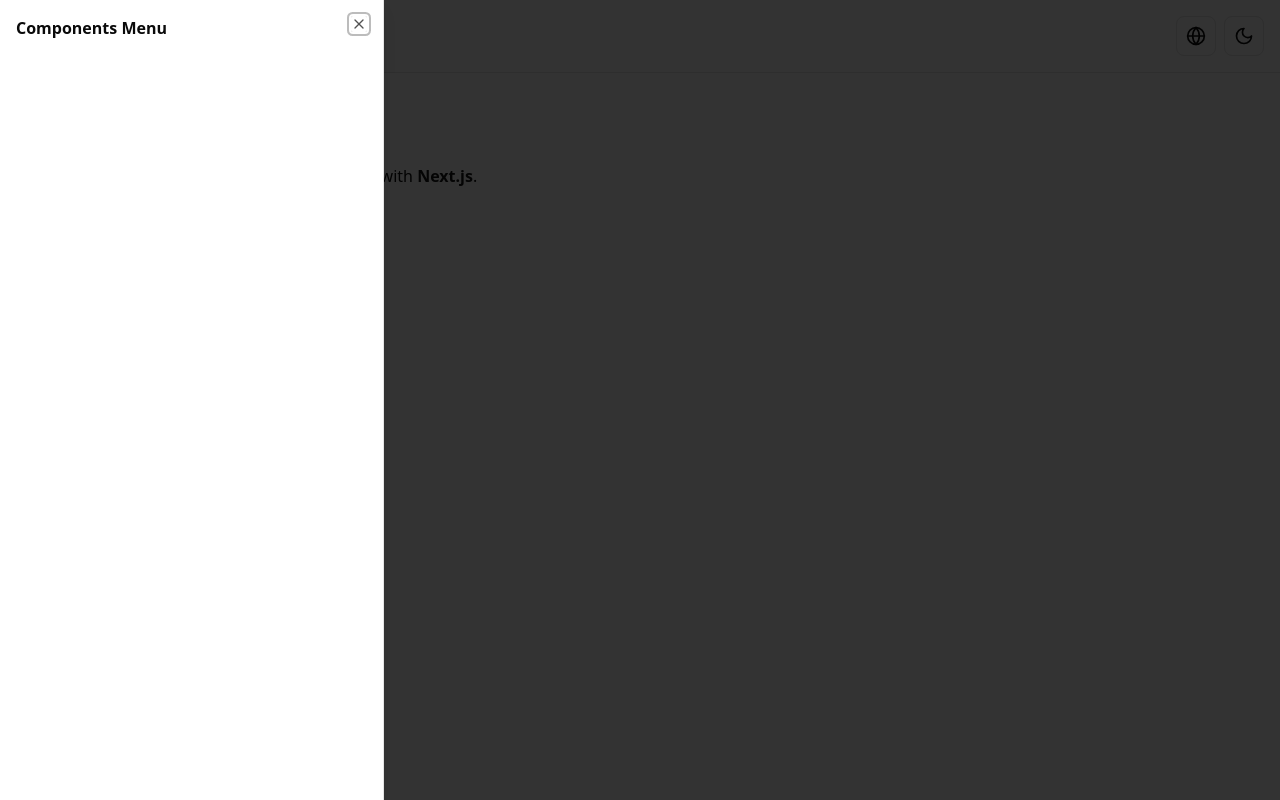
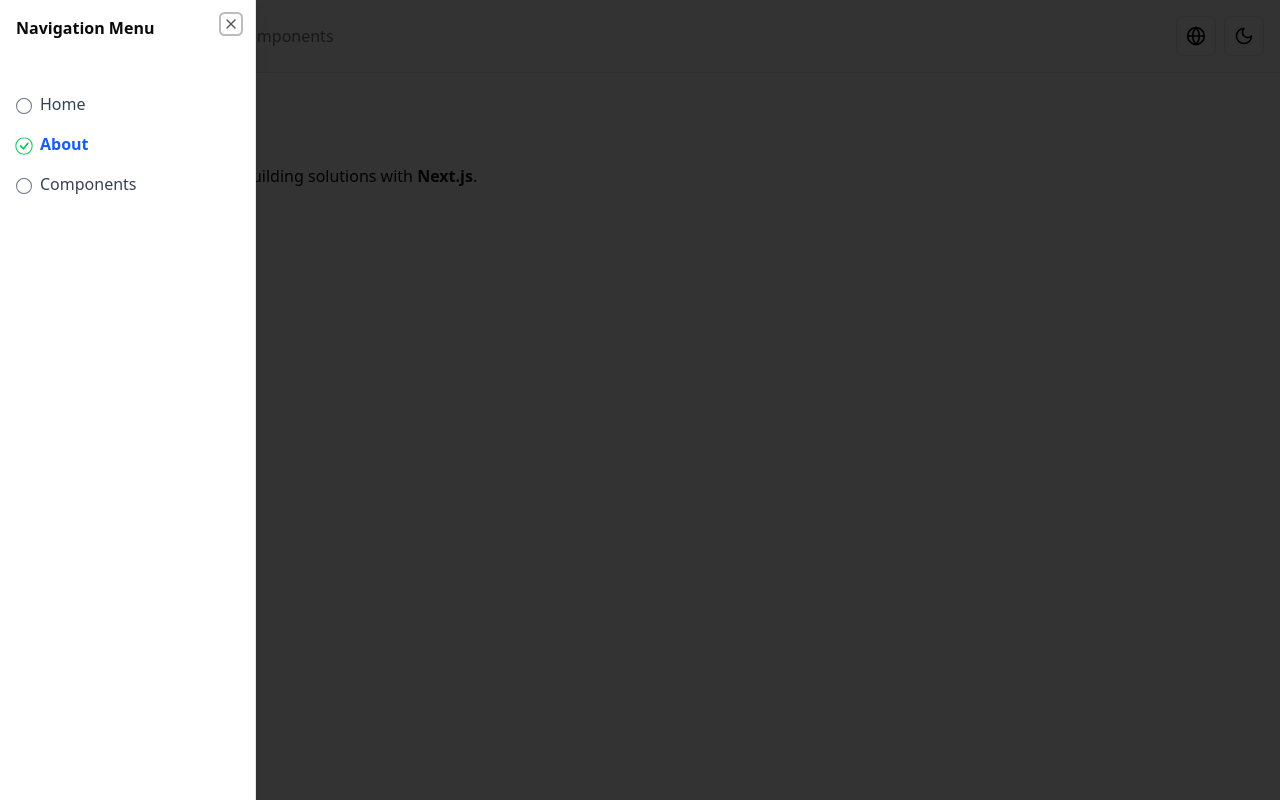
Before and after one commit to zecki1/site, a Next.js app: page /about in a window 1280 px wide. Both pictures are taken after a click on the button "Open Menu". Built offline with nearby package versions, Linux system fonts and the light colour scheme.

Commit message:
menu dinamico funcionando

```diff
--- a/src/app/[slug]/page.tsx
+++ b/src/app/[slug]/page.tsx
@@ -1,13 +1,22 @@
 import DynamicPageClient from "@/components/DynamicPageClient"
 
-export async function generateStaticParams() {
+// Definir tipo para os parâmetros estáticos
+type StaticParams = { slug: string }[]
+
+export async function generateStaticParams(): Promise<StaticParams> {
   return [
     { slug: "home" },
     { slug: "about" },
-    { slug: "Components" },
+    { slug: "components" },
   ]
 }
 
-export default function DynamicPage({ params }: { params: { slug: string } }) {
-  return <DynamicPageClient slug={params.slug} />
+// Interface para os props do DynamicPage
+interface DynamicPageProps {
+  params: Promise<{ slug: string }>
 }
+
+export default async function DynamicPage({ params }: DynamicPageProps) {
+  const { slug } = await params // Desestruturar diretamente
+  return <DynamicPageClient slug={slug} />
+}
--- a/src/components/DynamicPageClient.tsx
+++ b/src/components/DynamicPageClient.tsx
@@ -6,21 +6,26 @@ import Home from "@/app/pages/home"
 import About from "@/app/pages/about"
 import Components from "@/app/pages/components"
 
-const pageComponents: { [key: string]: React.ComponentType } = {
+type PageComponentType = React.ComponentType
+const pageComponents: Record<string, PageComponentType> = {
     home: Home,
     about: About,
-    components: Components, // Corrigido para "components" (minúsculo) para corresponder ao slug
+    components: Components,
+} as const
+
+interface DynamicPageClientProps {
+    slug: string
 }
 
-export default function DynamicPageClient({ slug }: { slug: string }) {
-    const normalizedSlug = slug === "home" ? "home" : slug
+export default function DynamicPageClient({ slug }: DynamicPageClientProps) {
+    const normalizedSlug = slug.toLowerCase()
     const PageComponent = pageComponents[normalizedSlug]
 
     if (!PageComponent) {
         notFound()
     }
 
-    const isFluid = slug === "components" // "components" usa fluid
+    const isFluid = normalizedSlug === "components"
 
     return (
         <Container fluid={isFluid}>
--- a/src/components/Sidebar.tsx
+++ b/src/components/Sidebar.tsx
@@ -1,6 +1,7 @@
 "use client"
 
 import { useEffect, useState } from "react"
+import { useRouter, usePathname } from "next/navigation"
 import { Button } from "@/components/ui/button"
 import {
     Sheet,
@@ -12,49 +13,106 @@ import {
 import { AlignJustify } from "lucide-react"
 import TextTranslator from "@/components/TextTranslator"
 import { BsCircle, BsCheckCircle } from "react-icons/bs"
+import { cn } from "@/lib/utils"
 
-// Função para extrair labels das seções na página
-const getSectionLabels = () => {
-    const sections = document.querySelectorAll("section[id]")
-    const labels = Array.from(sections).map((section) => ({
-        label: section.id,
-        title: {
-            ptBR: section.id.charAt(0).toUpperCase() + section.id.slice(1), // Capitaliza o label como fallback
-            en: section.id.charAt(0).toUpperCase() + section.id.slice(1),
-            es: section.id.charAt(0).toUpperCase() + section.id.slice(1),
+// Páginas principais
+const pages = [
+    {
+        slug: "home",
+        title: { ptBR: "Início", en: "Home", es: "Inicio" },
     },
-    }))
-    return labels
-}
+    {
+        slug: "about",
+        title: { ptBR: "Sobre", en: "About", es: "Sobre" },
+    },
+    {
+        slug: "components",
+        title: { ptBR: "Componentes", en: "Components", es: "Componentes" },
+    },
+] as const
+
+// Seções e tópicos de /components
+const componentSections = [
+    {
+        label: "introducao",
+        title: { ptBR: "Introdução", en: "Introduction", es: "Introducción" },
+        subItems: [],
+    },
+    {
+        label: "interativos",
+        title: { ptBR: "Interativos", en: "Interactive", es: "Interactivos" },
+        subItems: [
+            { label: "button", title: { ptBR: "Botão", en: "Button", es: "Botón" } },
+            { label: "dropdown-menu", title: { ptBR: "Menu Suspenso", en: "Dropdown Menu", es: "Menú Desplegable" } },
+        ],
+    },
+    {
+        label: "visualizacoes",
+        title: { ptBR: "Visualizações", en: "Visualizations", es: "Visualizaciones" },
+        subItems: [],
+    },
+    {
+        label: "formularios",
+        title: { ptBR: "Formulários", en: "Forms", es: "Formularios" },
+        subItems: [],
+    },
+    {
+        label: "navegacao",
+        title: { ptBR: "Navegação", en: "Navigation", es: "Navegación" },
+        subItems: [],
+    },
+    {
+        label: "outros",
+        title: { ptBR: "Outros", en: "Others", es: "Otros" },
+        subItems: [
+            { label: "toast", title: { ptBR: "Toast", en: "Toast", es: "Toast" } },
+            { label: "tooltip", title: { ptBR: "Tooltip", en: "Tooltip", es: "Tooltip" } },
+        ],
+    },
+    {
+        label: "rodape",
+        title: { ptBR: "Rodapé", en: "Footer", es: "Pie de página" },
+        subItems: [],
+    },
+] as const
 
 export const Sidebar = () => {
-    const [visitedComponents, setVisitedComponents] = useState<Set<string>>(new Set())
-    const [sections, setSections] = useState<{ label: string; title: Record<string, string> }[]>([])
+    const router = useRouter()
+    const pathname = usePathname()
+    const [visitedItems, setVisitedItems] = useState<Set<string>>(new Set())
 
-    useEffect(() => {
-        setSections(getSectionLabels()) // Carrega os labels das seções ao montar
-    }, [])
-
-    const handleNavigation = (label: string) => {
-        const element = document.getElementById(label)
+    // Navegar para uma página ou seção
+    const handleNavigation = (target: string, isSection = false) => {
+        if (isSection) {
+            const element = document.getElementById(target)
             if (element) {
                 const offset = window.innerWidth <= 768 ? 50 : 100
                 window.scrollTo({
                     top: element.offsetTop - offset,
                     behavior: "smooth",
                 })
-            setVisitedComponents((prev) => new Set(prev).add(label))
+                setVisitedItems((prev) => new Set(prev).add(target))
+            }
+        } else {
+            router.push(`/${target}`)
+            setVisitedItems((prev) => new Set(prev).add(target))
         }
     }
 
+    // Marcar páginas visitadas e observar seções em /components
     useEffect(() => {
+        const currentSlug = pathname.split("/")[1] || "home"
+        setVisitedItems((prev) => new Set(prev).add(currentSlug))
+
+        if (pathname !== "/components") return
+
         const observer = new IntersectionObserver(
             (entries) => {
                 entries.forEach((entry) => {
                     if (entry.isIntersecting) {
                         const label = entry.target.getAttribute("id")
                         if (label) {
-                            setVisitedComponents((prev) => new Set(prev).add(label))
+                            setVisitedItems((prev) => new Set(prev).add(label))
                         }
                     }
                 })
@@ -62,21 +120,28 @@ export const Sidebar = () => {
             { threshold: 0.5 }
         )
 
-        sections.forEach((section) => {
-            const element = document.getElementById(section.label)
+        componentSections.forEach((item) => {
+            const element = document.getElementById(item.label)
             if (element) observer.observe(element)
+            item.subItems.forEach((subItem) => {
+                const subElement = document.getElementById(subItem.label)
+                if (subElement) observer.observe(subElement)
+            })
         })
 
         return () => observer.disconnect()
-    }, [sections])
+    }, [pathname])
 
+    // Renderizar ícone com animação
     const obterIcone = (visitado: boolean) => {
         return visitado ? (
-            <BsCheckCircle className="inline-block mr-2 text-green-500" />
+            <BsCheckCircle className="inline-block mr-2 text-green-500 transition-transform duration-300 ease-in-out transform scale-110" />
         ) : (
-            <BsCircle className="inline-block mr-2 text-gray-500" />
+            <BsCircle className="inline-block mr-2 text-gray-500 transition-colors duration-300 ease-in-out hover:text-blue-500" />
         )
     }
+
+    const isComponentsPage = pathname === "/components"
 
     return (
         <Sheet>
@@ -85,42 +150,80 @@ export const Sidebar = () => {
                     <AlignJustify className="h-[1.1rem] w-[1.2rem]" />
                     <span className="sr-only">
                         <TextTranslator>
-                            {{
-                                ptBR: "Abrir Menu",
-                                en: "Open Menu",
-                                es: "Abrir Menú",
-                            }}
+                            {{ ptBR: "Abrir Menu", en: "Open Menu", es: "Abrir Menú" }}
                         </TextTranslator>
                     </span>
                 </Button>
             </SheetTrigger>
-            <SheetContent side="left">
+            <SheetContent side="left" className="w-64">
                 <SheetHeader className="px-4 pt-4">
                     <SheetTitle>
                         <TextTranslator>
-                            {{
-                                ptBR: "Menu de Componentes",
-                                en: "Components Menu",
-                                es: "Menú de Componentes",
-                            }}
+                            {{ ptBR: "Menu de Navegação", en: "Navigation Menu", es: "Menú de Navegación" }}
                         </TextTranslator>
                     </SheetTitle>
                 </SheetHeader>
                 <nav className="flex flex-col gap-2 pt-4 max-h-screen px-4 pb-32 overflow-auto scrollbar-thin scrollbar-thumb-rounded scrollbar-thumb-gray-500">
-                    {sections.map((section) => (
+                    {pages.map((page) => (
+                        <div key={page.slug}>
                             <a
-                            key={section.label}
+                                href={`/${page.slug}`}
+                                onClick={(e) => {
+                                    e.preventDefault()
+                                    handleNavigation(page.slug)
+                                }}
+                                className={cn(
+                                    "block py-1 text-gray-700 hover:text-blue-600 dark:text-gray-300 dark:hover:text-blue-400",
+                                    visitedItems.has(page.slug) && "font-bold text-blue-600 dark:text-blue-400"
+                                )}
+                            >
+                                {obterIcone(visitedItems.has(page.slug))}
+                                <TextTranslator>{page.title}</TextTranslator>
+                            </a>
+                            {isComponentsPage && page.slug === "components" && (
+                                <div className="pl-6 flex flex-col gap-1">
+                                    {componentSections.map((section) => (
+                                        <div key={section.label}>
+                                            <a
                                                 href={`#${section.label}`}
                                                 onClick={(e) => {
                                                     e.preventDefault()
-                                handleNavigation(section.label)
+                                                    handleNavigation(section.label, true)
                                                 }}
-                            className={`block py-1 text-gray-700 hover:text-blue-600 dark:text-gray-300 dark:hover:text-blue-400 ${visitedComponents.has(section.label) ? "font-bold text-blue-600 dark:text-blue-400" : ""
-                                }`}
+                                                className={cn(
+                                                    "block py-1 text-gray-600 hover:text-blue-500 dark:text-gray-400 dark:hover:text-blue-300",
+                                                    visitedItems.has(section.label) && "font-semibold text-blue-500 dark:text-blue-300"
+                                                )}
                                             >
-                            {obterIcone(visitedComponents.has(section.label))}
+                                                {obterIcone(visitedItems.has(section.label))}
                                                 <TextTranslator>{section.title}</TextTranslator>
                                             </a>
+                                            {section.subItems.length > 0 && (
+                                                <div className="pl-4 flex flex-col gap-1">
+                                                    {section.subItems.map((subItem) => (
+                                                        <a
+                                                            key={subItem.label}
+                                                            href={`#${subItem.label}`}
+                                                            onClick={(e) => {
+                                                                e.preventDefault()
+                                                                handleNavigation(subItem.label, true)
+                                                            }}
+                                                            className={cn(
+                                                                "block py-1 text-gray-500 hover:text-blue-400 dark:text-gray-500 dark:hover:text-blue-200 text-sm",
+                                                                visitedItems.has(subItem.label) && "font-medium text-blue-400 dark:text-blue-200"
+                                                            )}
+                                                        >
+                                                            {obterIcone(visitedItems.has(subItem.label))}
+                                                            <TextTranslator>{subItem.title}</TextTranslator>
+                                                        </a>
+                                                    ))}
+                                                </div>
+                                            )}
+                                        </div>
+                                    ))}
+                                </div>
+                            )}
+                        </div>
                     ))}
                 </nav>
             </SheetContent>
--- a/src/components/ui/button.tsx
+++ b/src/components/ui/button.tsx
@@ -1,6 +1,6 @@
 import * as React from "react"
-import { Slot } from "@radix-ui/react-slot" // Adicione isso
-import { VariantProps, cva } from "class-variance-authority"
+import { Slot } from "@radix-ui/react-slot"
+import { cva, type VariantProps } from "class-variance-authority"
 import { cn } from "@/lib/utils"
 
 const buttonVariants = cva(
@@ -37,7 +37,7 @@ export interface ButtonProps
 
 const Button = React.forwardRef<HTMLButtonElement, ButtonProps>(
   ({ className, variant, size, asChild = false, ...props }, ref) => {
-    const Comp = asChild ? Slot : "button" // Use Slot em vez de "slot"
+    const Comp = asChild ? Slot : "button"
     return (
       <Comp
         className={cn(buttonVariants({ variant, size, className }))}
--- a/src/components/ui/sonner.tsx
+++ b/src/components/ui/sonner.tsx
@@ -1,7 +1,7 @@
 "use client"
 
 import { useTheme } from "next-themes"
-import { Toaster as Sonner, ToasterProps } from "sonner"
+import { Toaster as Sonner, ToasterProps, toast } from "sonner" // Importe 'toast' aqui
 
 const Toaster = ({ ...props }: ToasterProps) => {
   const { theme = "system" } = useTheme()
@@ -26,4 +26,4 @@ const Toaster = ({ ...props }: ToasterProps) => {
   )
 }
 
-export { Toaster }
+export { Toaster, toast } // Exporte ambos
```
Also changed, not shown: src/app/layout.tsx (+8 -5 lines), src/app/pages/components.tsx (+7 -8 lines), src/components/Topic.tsx (+11 -3 lines), src/components/ui/tooltip.tsx (+12 -44 lines). Lines whose indentation alone changed are shown as unchanged.
